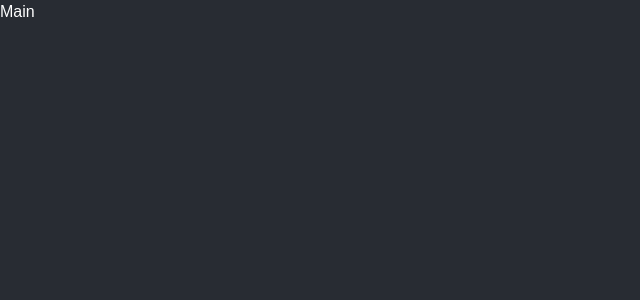
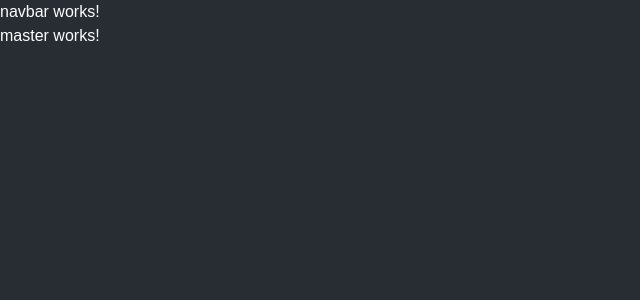
Before and after one commit to OXAYR/The-Dev-Uzair, an Angular app: page / in a window 1280 px wide. Shown: the top 300 px of the page, without its empty margins (0-640 px from the left). Built offline with nearby package versions, Linux system fonts and the light colour scheme.

Commit message:
addeed the navbar and master component

```diff
--- a/src/app/app.component.html
+++ b/src/app/app.component.html
@@ -1 +1,2 @@
-<div>Main</div>
+<app-navbar></app-navbar>
+<app-master></app-master>
--- a/src/app/app.component.ts
+++ b/src/app/app.component.ts
@@ -1,12 +1,14 @@
 import { Component } from '@angular/core';
 import { RouterOutlet } from '@angular/router';
+import { NavbarComponent } from './components/navbar/navbar.component';
+import { MasterComponent } from './components/master/master.component';
 
 @Component({
   selector: 'app-root',
   standalone: true,
-  imports: [RouterOutlet],
+  imports: [RouterOutlet, NavbarComponent, MasterComponent],
   templateUrl: './app.component.html',
-  styleUrl: './app.component.css'
+  styleUrl: './app.component.css',
 })
 export class AppComponent {
   title = 'uzair-portfolio';
```
